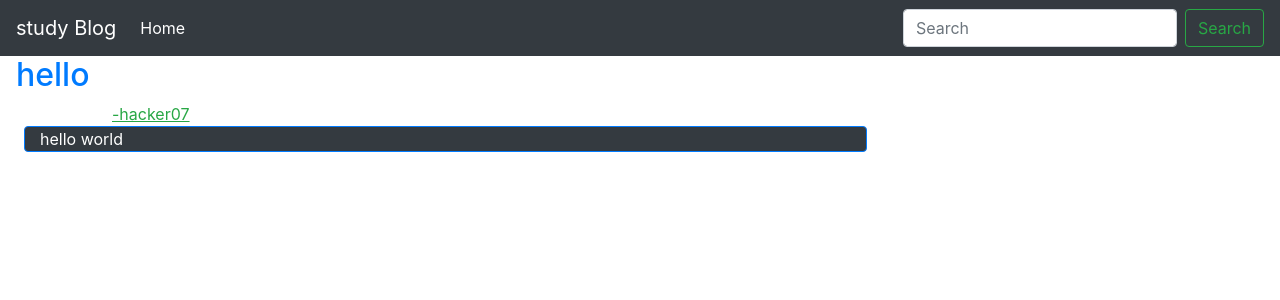
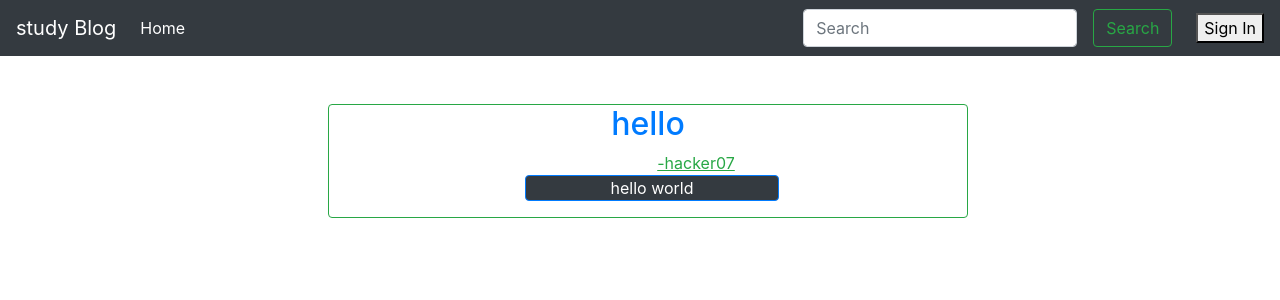
Before and after one commit to adityababar07/blog-2, a Django app: page / in a window 1280 px wide. Shown: the top 300 px of the page. Run offline with Django 3.2, Linux system fonts and the light colour scheme; data comes from the database, SQL or seed files in the repository; both versions use the stored data as it was after the commit; some libraries are stand-ins or nearby versions.

Commit message:
fixed a minor bug

```diff
--- a/blog/templates/base.html
+++ b/blog/templates/base.html
@@ -16,6 +16,9 @@
 <script src="https://code.jquery.com/jquery-3.5.1.slim.min.js" integrity="sha384-DfXdz2htPH0lsSSs5nCTpuj/zy4C+OGpamoFVy38MVBnE+IbbVYUew+OrCXaRkfj" crossorigin="anonymous"></script>
 <script src="https://cdn.jsdelivr.net/npm/popper.js@1.16.1/dist/umd/popper.min.js" integrity="sha384-9/reFTGAW83EW2RDu2S0VKaIzap3H66lZH81PoYlFhbGU+6BZp6G7niu735Sk7lN" crossorigin="anonymous"></script>
 <script src="https://stackpath.bootstrapcdn.com/bootstrap/4.5.2/js/bootstrap.min.js" integrity="sha384-B4gt1jrGC7Jh4AgTPSdUtOBvfO8shuf57BaghqFfPlYxofvL8/KUEfYiJOMMV+rV" crossorigin="anonymous"></script>
+<style>
+
+</style>
     <title>Blog</title>
 </head>
 
@@ -33,28 +36,11 @@
                     <li class="nav-item active">
                         <a class="nav-link" href="{% url 'home' %}">Home <span class="sr-only">(current)</span></a>
                     </li>
-                    <!-- <li class="nav-item">
-                        <a class="nav-link" href="#">Link</a>
-                    </li>
-                    <li class="nav-item dropdown">
-                        <a class="nav-link dropdown-toggle" href="#" id="navbarDropdown" role="button"
-                            data-toggle="dropdown" aria-haspopup="true" aria-expanded="false">
-                            Dropdown
-                        </a>
-                        <div class="dropdown-menu" aria-labelledby="navbarDropdown">
-                            <a class="dropdown-item" href="#">Action</a>
-                            <a class="dropdown-item" href="#">Another action</a>
-                            <div class="dropdown-divider"></div>
-                            <a class="dropdown-item" href="#">Something else here</a>
-                        </div>
-                    </li>
-                    <li class="nav-item">
-                        <a class="nav-link disabled" href="#" tabindex="-1" aria-disabled="true">Disabled</a>
-                    </li> -->
                 </ul>
                 <form class="form-inline my-2 my-lg-0">
-                    <input class="form-control mr-sm-2" type="search" placeholder="Search" aria-label="Search">
-                    <button class="btn btn-outline-success my-2 my-sm-0" type="submit">Search</button>
+                    <input class="form-control mr-sm-3" type="search" placeholder="Search" aria-label="Search">
+                    <button class="btn btn-outline-success mr-sm-4 my-2 my-sm-0" type="submit">Search</button>
+                    <button href="https://study-blog07.heroku.app/admin">Sign In</button>
                 </form>
             </div>
         </nav>
--- a/blog/templates/home.html
+++ b/blog/templates/home.html
@@ -3,10 +3,10 @@
 
 {% block content %}
     {% for post in object_list %}
-        <div class='post-entry ml-3'>
+        <center class='mt-5'><div class='post-entry ml-3 border border-success rounded col-6'>
             <h2><a href = "{% url 'post_detail' post.pk %}">{{ post.title }}</a></h2>
             <t class="ml-6 text-success"><u>-{{ post.author }}</u></t>
-            <p class="ml-2 border border-primary rounded bg-dark text-white col-8">{{ post.body }}</p>
-        </div>
+            <p class="ml-2 border border-primary rounded bg-dark text-white col-5 justify-content-center">{{ post.body }}</p>
+        </div></center>
     {% endfor %}
 {% endblock content %}3
```
Also changed, not shown: db.sqlite3.
